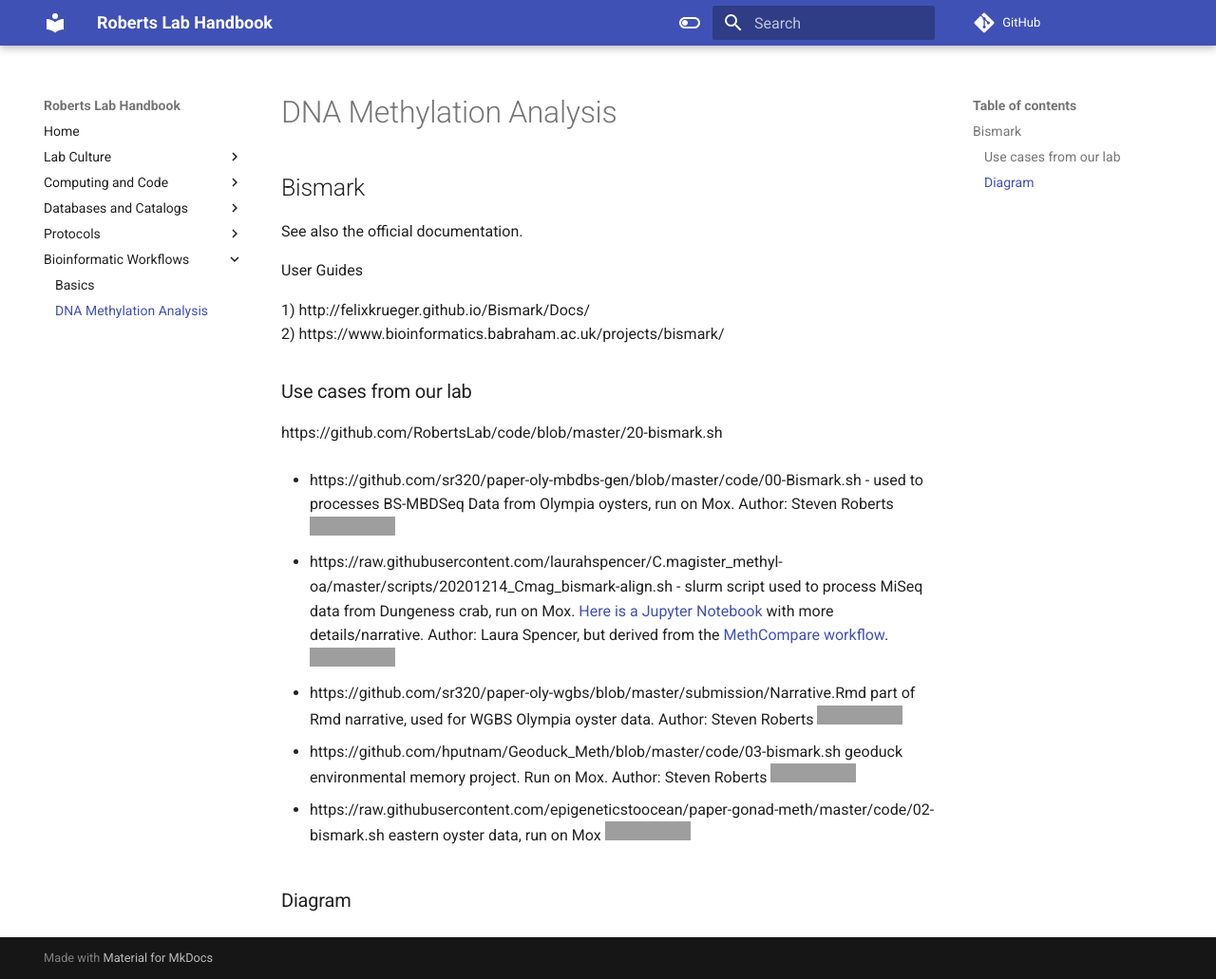
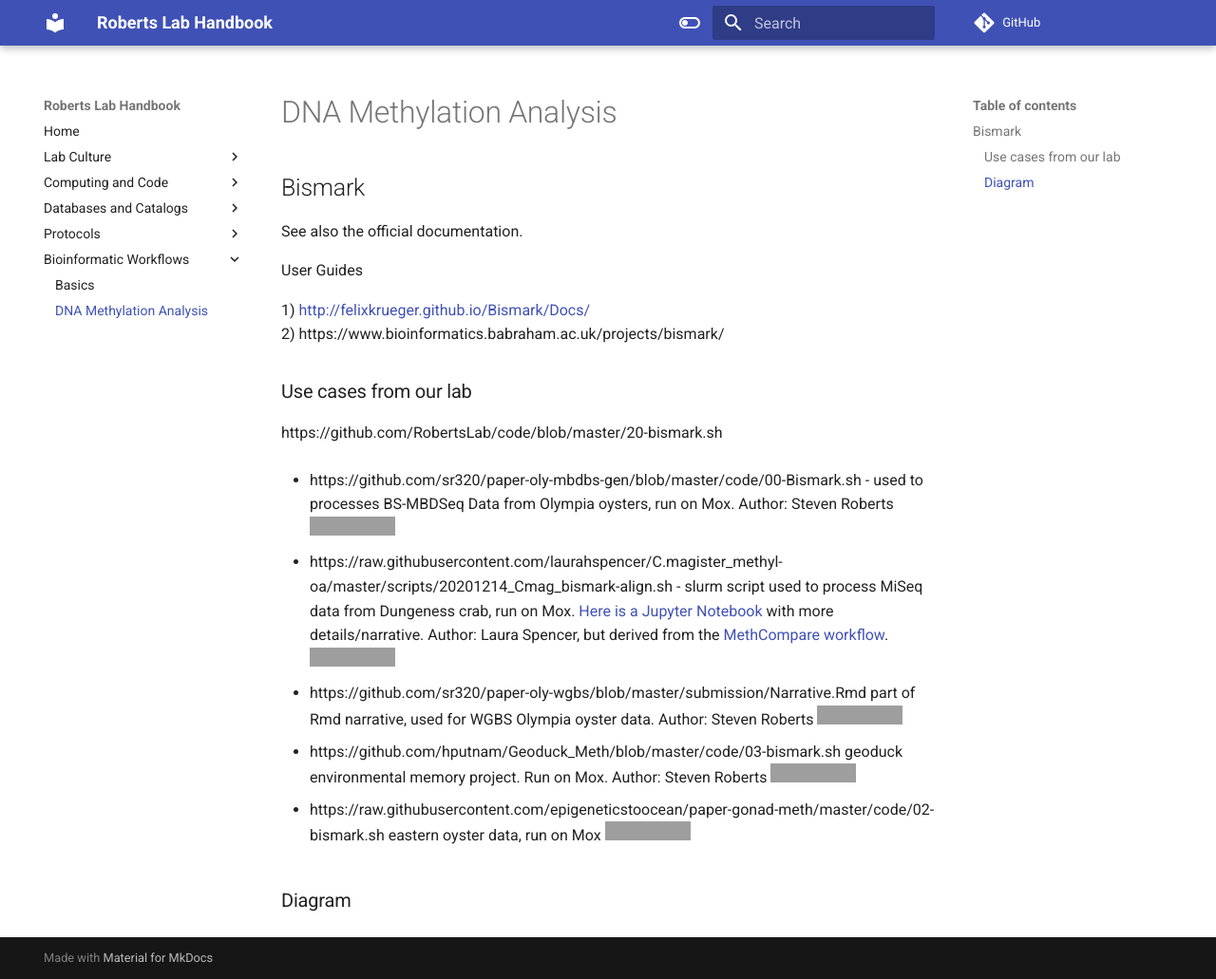
Before and after one commit to RobertsLab/resources, an MkDocs documentation site: the page built from docs/bio_DNA-methylation.md, in a window 1280 px wide and 1031 px high. Shown: the whole window at 95% size. Built offline with MkDocs 1.6.1 and Material for MkDocs 9.7.7, drawn with Linux system fonts in a browser that asks for light colours; comment, search, counter and statistics services are not loaded; grey boxes are pictures that could not be loaded.

```diff
--- a/docs/bio_DNA-methylation.md
+++ b/docs/bio_DNA-methylation.md
@@ -5,7 +5,7 @@ See also the official documentation.
 
 User Guides
 
-1) http://felixkrueger.github.io/Bismark/Docs/
+1) <http://felixkrueger.github.io/Bismark/Docs/>
 2) https://www.bioinformatics.babraham.ac.uk/projects/bismark/
 
 
```
